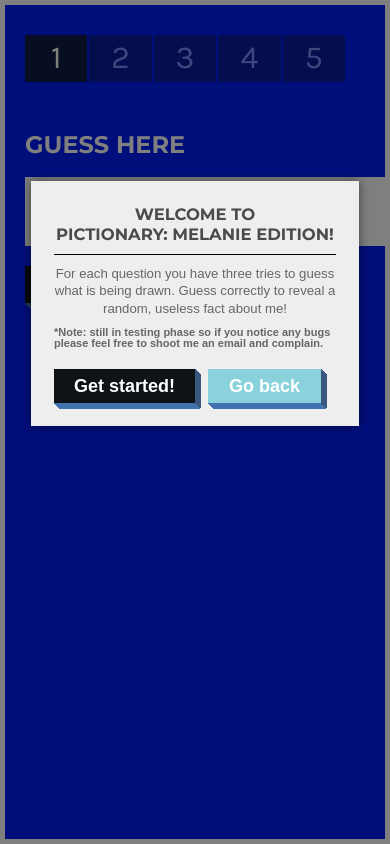
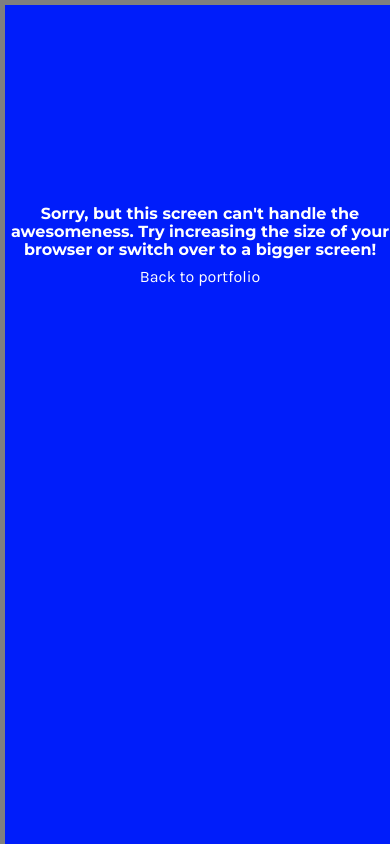
Before and after one commit to meloffbird/shameless, a website: page index.html in a window 390 px wide. Drawn offline with nearby package versions, Linux system fonts and the light colour scheme; a web font is replaced by a local one.

Commit message:
error message on mobile

```diff
--- a/index.html
+++ b/index.html
@@ -72,6 +72,12 @@
 </head>
 
 <body class="home" onload="popup('<h2>Welcome to </br> Pictionary: Melanie Edition! </h2><h3> For each question you have three tries to guess what is being drawn. Guess correctly to reveal a random, useless fact about me! </h3><p> *Note: still in testing phase so if you notice any bugs please feel free to shoot me an email and complain.</p>')">
+
+	<!-- MOBILE MESSAGE -->
+  	<div id="nomobile">
+  		<h4> Sorry, but this screen can't handle the awesomeness. Try increasing the size of your browser or switch over to a bigger screen! </h4>
+  		<p> <a href="http://www.melanieloffbird.com/hi"> Back to portfolio </a> </p>
+  	</div>
 
 	<!-- dialog popup -->
 	<div id="dialog-overlay"></div>
@@ -161,4 +167,7 @@
 
 
 
+
+
+
 </body>
--- a/sass/_queries.sass
+++ b/sass/_queries.sass
@@ -2,6 +2,17 @@
 /* Custom, iPhone Retina
 /*------------------------------------------------*/
 @media only screen and (min-width : 320px)
+
+	#nomobile
+		display: block
+		position: absolute
+		background: $sexyblue
+		height: 100%
+		width: 100%
+		z-index: 10
+		padding-top: 200px
+		text-align: center
+		color: white
 
 
 
@@ -10,12 +21,18 @@
 /*------------------------------------------------*/
 @media only screen and (min-width : 480px)
 
-body
+
 
 /*----------------------------------------------*/
 /* Small Devices, Tablets
 /*------------------------------------------------*/
 @media only screen and (min-width : 767px)
+
+	#nomobile
+		display: none
+
+	#dialog-box, #dialog-overlay
+		display: block
 
 	.nav-wrapper
 		.nav-box
--- a/sass/_vendor.scss
+++ b/sass/_vendor.scss
@@ -72,6 +72,8 @@
 
   /* hide it by default */
   display:none;
+
+  z-index: 5;
 }
 
 
@@ -91,6 +93,8 @@
 
   /* hide it by default */
   display:none;
+
+  z-index: 5;
 }
 
 #dialog-box .dialog-content {
--- a/sass/screen.sass
+++ b/sass/screen.sass
@@ -35,19 +35,24 @@
 	background: $sexyblue
 	border: 5px solid #fff
 
+h1, h2, h4
+	font-family: 'Montserrat'
+
 
 h1
-	font-family: 'Montserrat'
 	font-size: 20px
 	line-height: 23px
 
 
 h2
-	font-family: 'Montserrat'
 	font-size: 1.5em
 	text-transform: uppercase
 	color: #fff
 
+h4
+	font-size: 16px
+	line-height: 18px
+	margin-bottom: 10px
 
 
 
```
Also changed, not shown: stylesheets/screen.css.
